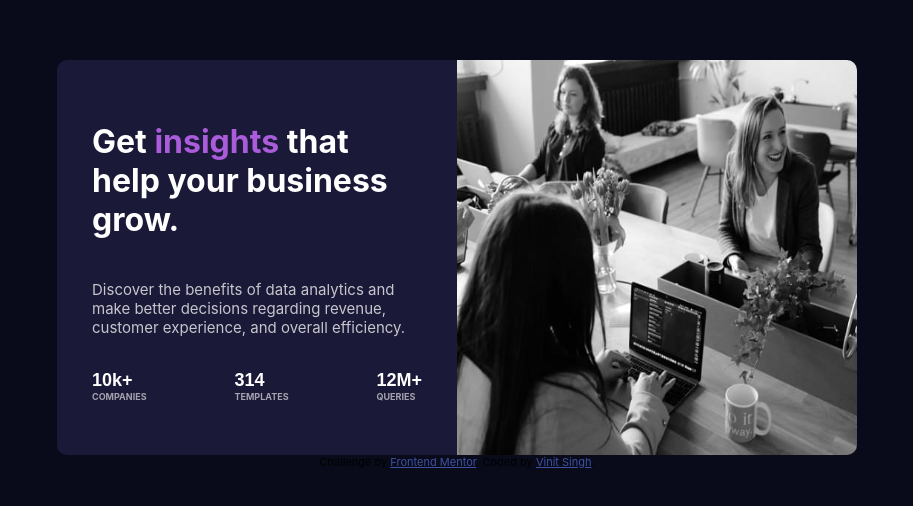
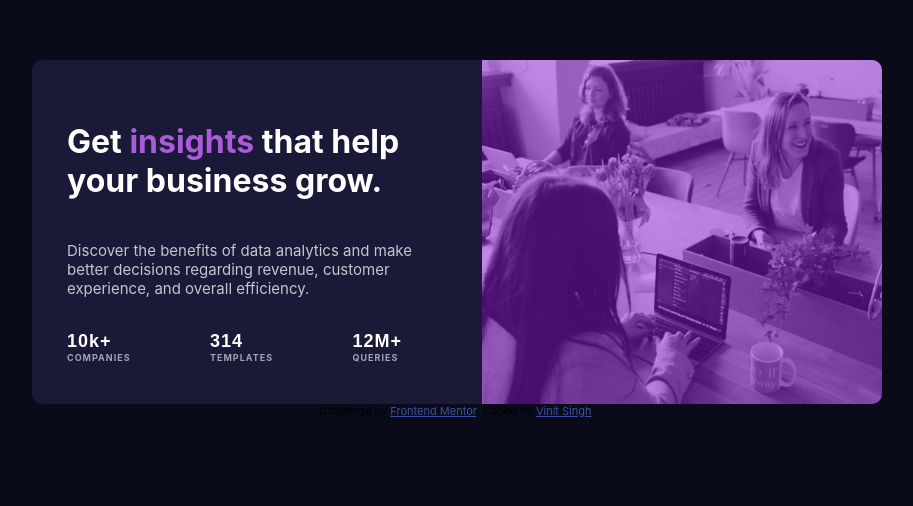
Before and after one commit to vinit2587/stats-card-component, a plain HTML site: page index.html in a window 1280 px wide. Shown: the part 108-614 px from the top of the page, without its empty margins (183-1096 px from the left). Drawn offline with Linux system fonts and the light colour scheme.

Commit message:
Add files via upload

```diff
--- a/index.html
+++ b/index.html
@@ -31,7 +31,10 @@
         </div>
       </section>
     </div>
-    <img src="images/image-header-desktop.jpg" alt="image" class="bg-img">
+    <section class="img">
+      <div class="img-overlay"></div>
+      <img src="images/image-header-desktop.jpg" alt="image" class="bg-img">
+    </section>
   </div>
   <div class="attribution">
     Challenge by <a href="https://www.frontendmentor.io?ref=challenge" target="_blank">Frontend Mentor</a>.
--- a/style.css
+++ b/style.css
@@ -7,8 +7,8 @@ body{
 }
 
 .container{
-    max-width: 800px;
-    max-height: 400px;
+    max-width: 850px;
+    max-height: 344px;
     margin: auto;
     margin-top: 20vh;
     width: inherit;
@@ -21,6 +21,7 @@ body{
     border-bottom-left-radius: 10px;
     border-top-left-radius: 10px;
     padding: 35px;
+    align-items: center;
 }
 
 .content{
@@ -40,12 +41,15 @@ b{
 .main-paragraph{
     color: hsla(0, 0%, 100%, 0.75);
     font-size: 15px;
+    padding-right: 35px;
 }
 
 .stats{
     display: flex;
     flex-direction: row;
     justify-content: space-between;
+    letter-spacing: 1px;
+    padding-right: 45px;
 }
 
 .companies{
@@ -83,9 +87,18 @@ b{
 
 .bg-img{
     max-width: 400px;
-    max-height: 400px;
+    min-height: 344px;
     border-top-right-radius: 10px;
     border-bottom-right-radius: 10px;
-    filter: hue-rotate(180deg);
-    -webkit-filter: hue-rotate(180deg);
+    opacity: .5;
 }
+
+.img-overlay{
+    width: 400px;
+    height: 344px;
+    position: absolute;
+    top: 10;
+    background-color: hsl(277, 81%, 47%);
+    border-top-right-radius: 10px;
+    border-bottom-right-radius: 10px;
+}
```
Also changed, not shown: 1 other file.
